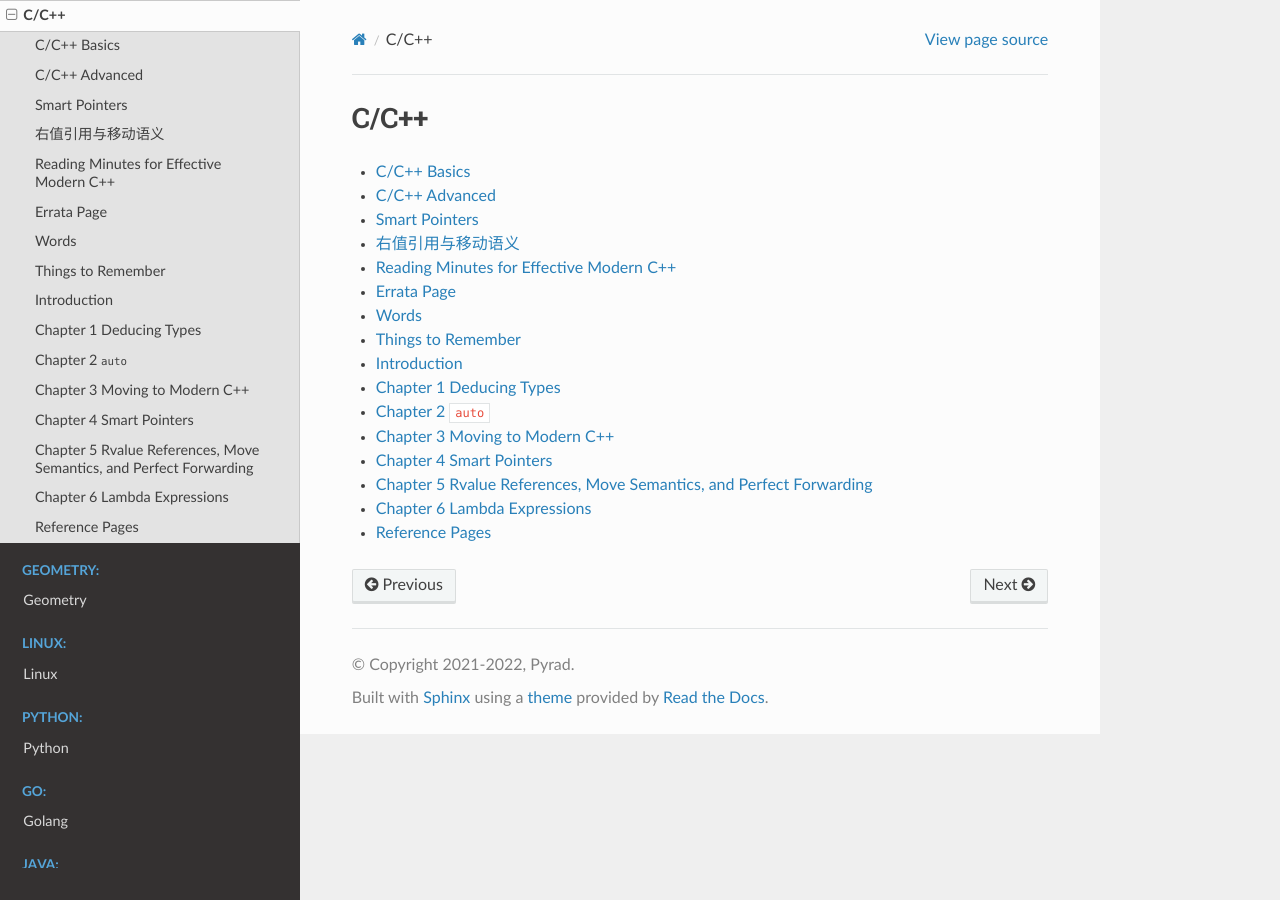
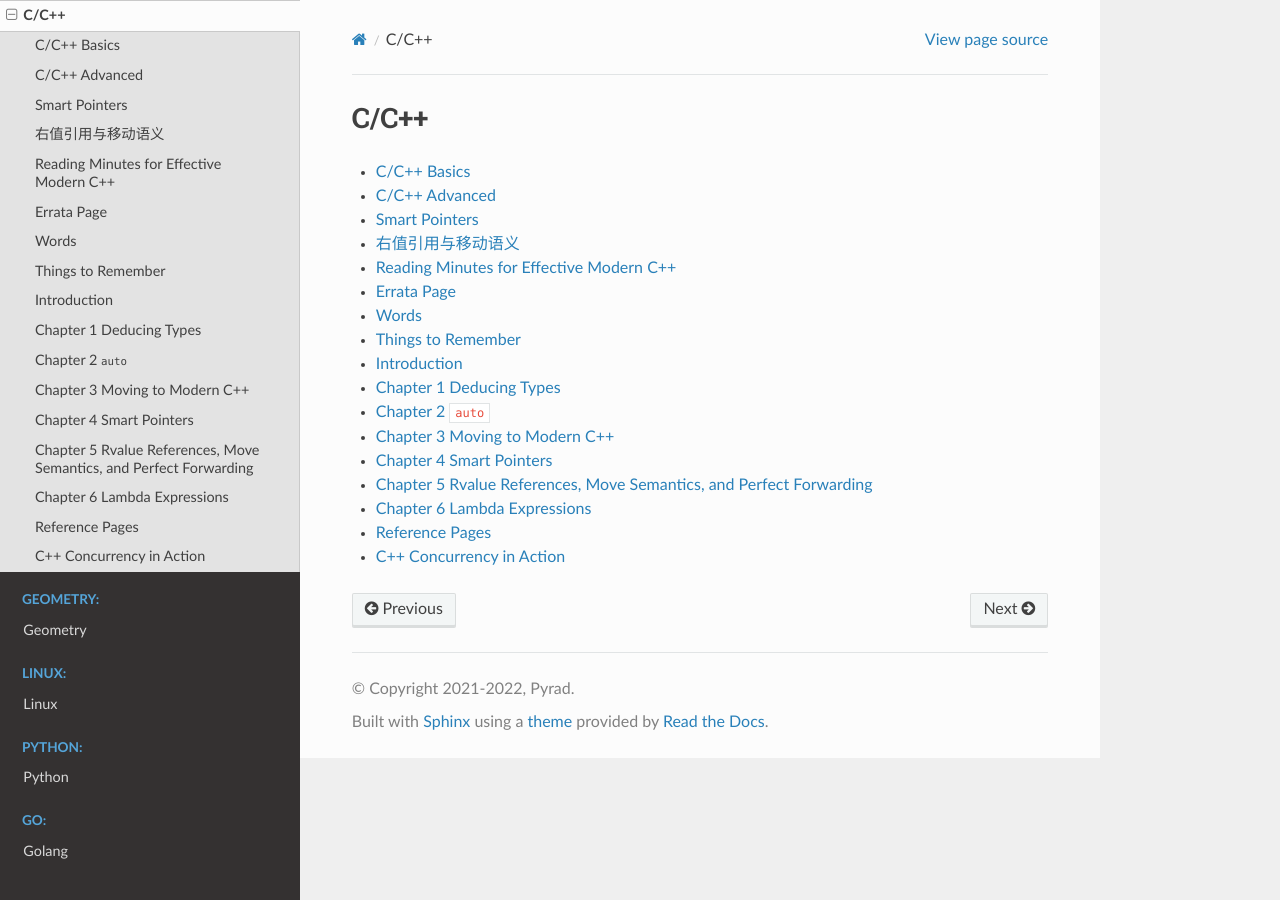
Before and after one commit to Pyrad/pyradnotes, a Sphinx documentation site: the page built from source/CPP/index.rst, in a window 1280 px wide. Built offline with Sphinx 7.4.7 and the Read the Docs theme 2.0.0, drawn with Linux system fonts in a browser that asks for light colours.

Commit message:
CPP New reading minutes for C++ multithreading
Book, C++ Concurrency in Action, by Anthony Williams

```diff
--- /dev/null
+++ b/source/CPP/CppConcurrencyInAction.md
@@ -0,0 +1,5 @@
+# C++ Concurrency in Action
+
+PRACTICAL MULTITHREADING
+
+ANTHONY WILLIAMS
--- a/source/CPP/index.rst
+++ b/source/CPP/index.rst
@@ -9,3 +9,4 @@ C/C++
     SmartPointers.md
     LvalueRvalue
     ReadingMinutesEffectiveModernCPP
+    CppConcurrencyInAction.md
```
